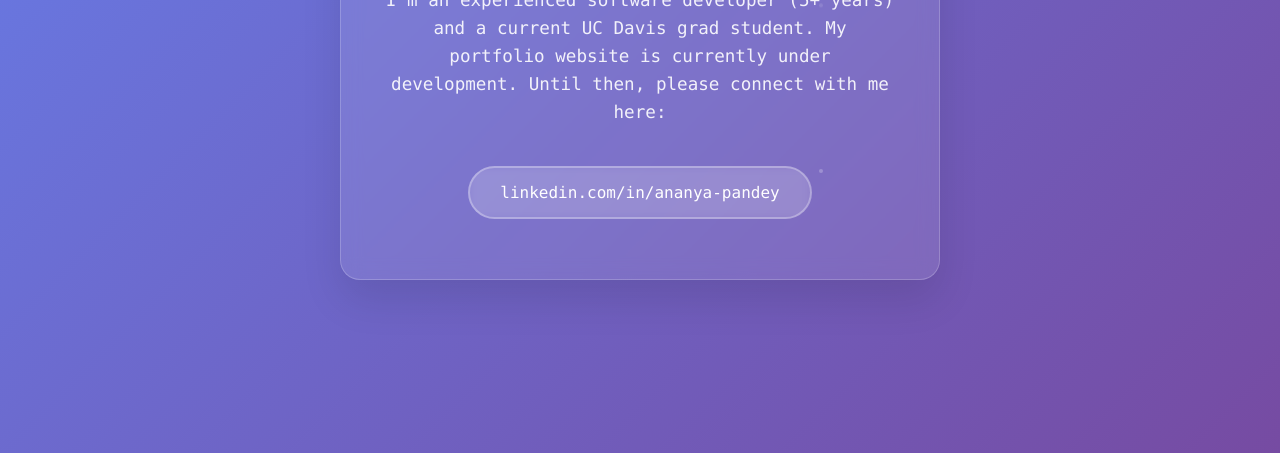
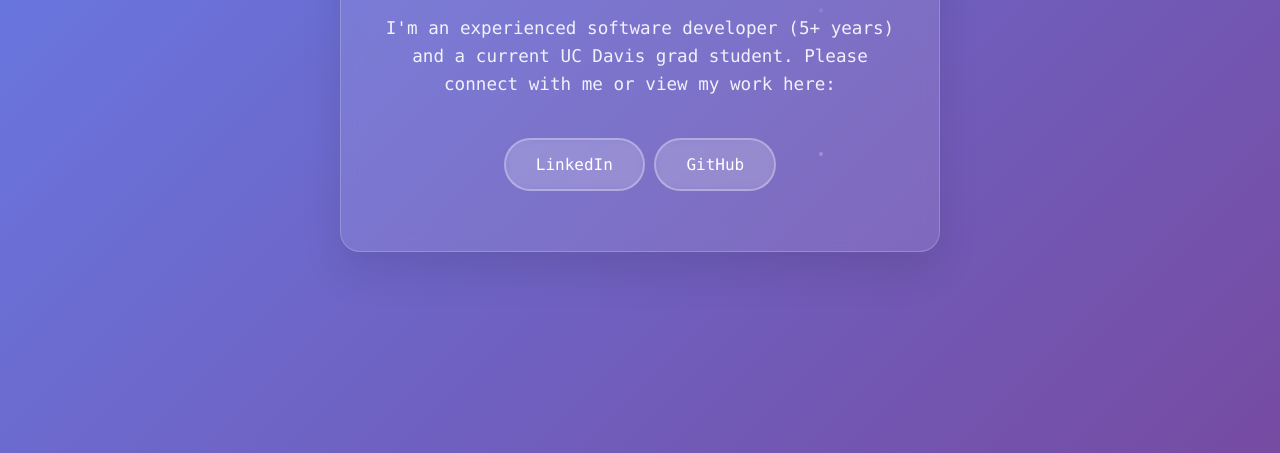
Before and after one commit to ananya0996/ananya0996.github.io, a plain HTML site: page index.html in a window 1280 px wide. Shown: the part 347-800 px from the top of the page. Drawn offline with Linux system fonts and the light colour scheme.

Commit message:
Update index.html

```diff
--- a/index.html
+++ b/index.html
@@ -182,11 +182,14 @@
         <h1>I'm Ananya<span class="cursor"></span></h1>
 
         <p class="message">
-            I'm an experienced software developer (5+ years) and a current UC Davis grad student. My portfolio website is currently under development. Until then, please connect with me here:
+            I'm an experienced software developer (5+ years) and a current UC Davis grad student. Please connect with me or view my work here:
         </p>
 
         <a href="https://linkedin.com/in/ananya-pandey" class="linkedin-link" target="_blank" rel="noopener noreferrer">
-            linkedin.com/in/ananya-pandey
+            LinkedIn
+        </a>
+        <a href="https://github.com/ananya0996" class="linkedin-link" target="_blank" rel="noopener noreferrer">
+            GitHub
         </a>
     </div>
 
```
